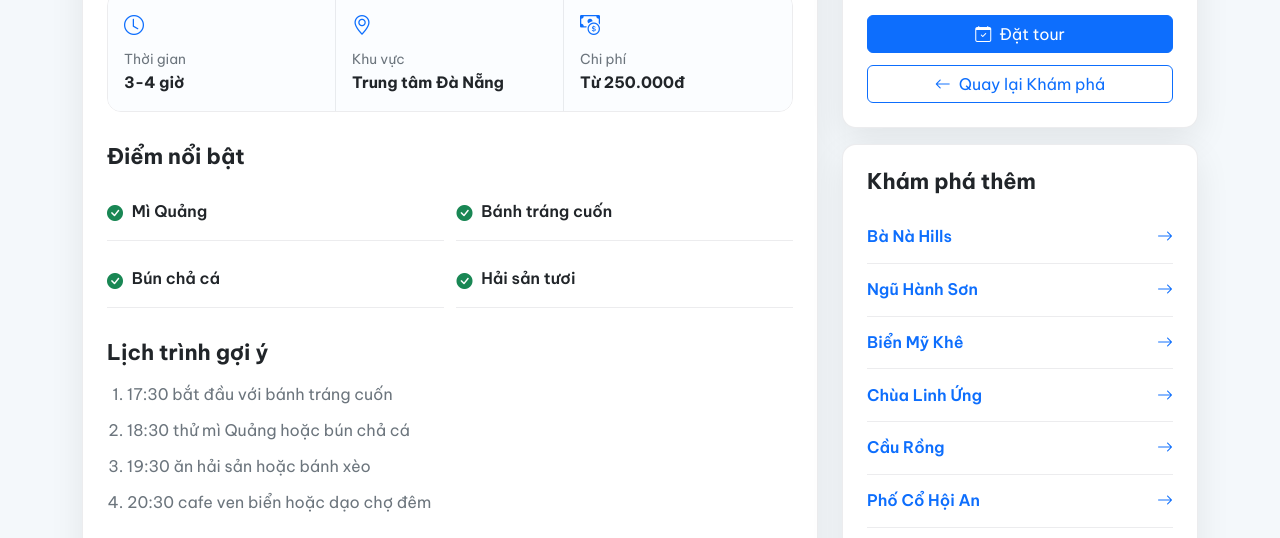
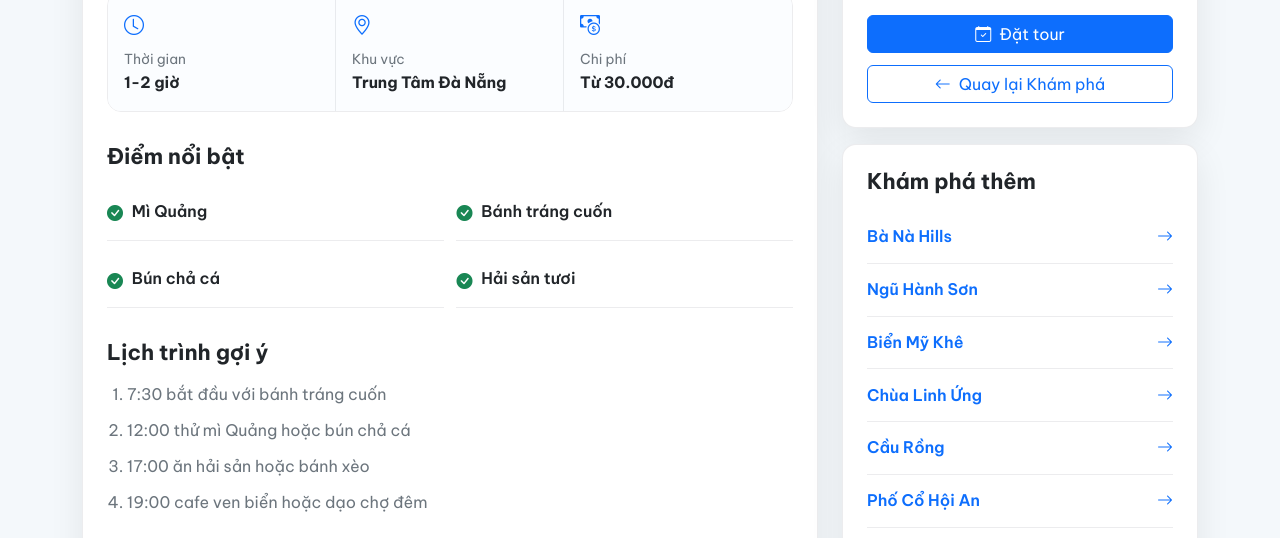
Before and after one commit to tuankosuy27/TKWCK2026, a plain HTML site: page Trang kham pha/kham-pha-am-thuc-da-nang.html in a window 1280 px wide. Shown: the part 743-1281 px from the top of the page. Drawn offline with nearby package versions, Linux system fonts and the light colour scheme.

Commit message:
Update kham-pha-am-thuc-da-nang.html

```diff
--- a/Trang kham pha/kham-pha-am-thuc-da-nang.html
+++ b/Trang kham pha/kham-pha-am-thuc-da-nang.html
@@ -54,9 +54,9 @@
                             <h2>Thông tin tổng quan</h2>
                             <p class="detail-lead">Ẩm thực Đà Nẵng rất hợp để đi theo nhóm nhỏ, mỗi điểm thử một món để cảm nhận trọn vẹn vị miền Trung mà không bị quá no ở một quán.</p>
                             <div class="detail-fact-strip">
-                                <div><i class="bi bi-clock"></i><span>Thời gian</span><strong>3-4 giờ</strong></div>
-                                <div><i class="bi bi-geo-alt"></i><span>Khu vực</span><strong>Trung tâm Đà Nẵng</strong></div>
-                                <div><i class="bi bi-cash-coin"></i><span>Chi phí</span><strong>Từ 250.000đ</strong></div>
+                                <div><i class="bi bi-clock"></i><span>Thời gian</span><strong>1-2 giờ</strong></div>
+                                <div><i class="bi bi-geo-alt"></i><span>Khu vực</span><strong>Trung Tâm Đà Nẵng</strong></div>
+                                <div><i class="bi bi-cash-coin"></i><span>Chi phí</span><strong>Từ 30.000đ</strong></div>
                             </div>
                             <h2>Điểm nổi bật</h2>
                             <ul class="detail-check-list">
@@ -67,10 +67,10 @@
                             </ul>
                             <h2>Lịch trình gợi ý</h2>
                             <ol class="detail-route-list">
-                                <li>17:30 bắt đầu với bánh tráng cuốn</li>
-                                <li>18:30 thử mì Quảng hoặc bún chả cá</li>
-                                <li>19:30 ăn hải sản hoặc bánh xèo</li>
-                                <li>20:30 cafe ven biển hoặc dạo chợ đêm</li>
+                                <li>7:30 bắt đầu với bánh tráng cuốn</li>
+                                <li>12:00 thử mì Quảng hoặc bún chả cá</li>
+                                <li>17:00 ăn hải sản hoặc bánh xèo</li>
+                                <li>19:00 cafe ven biển hoặc dạo chợ đêm</li>
                             </ol>
                             <h2>Kinh nghiệm tham quan</h2>
                             <ul class="detail-tip-list">
```
